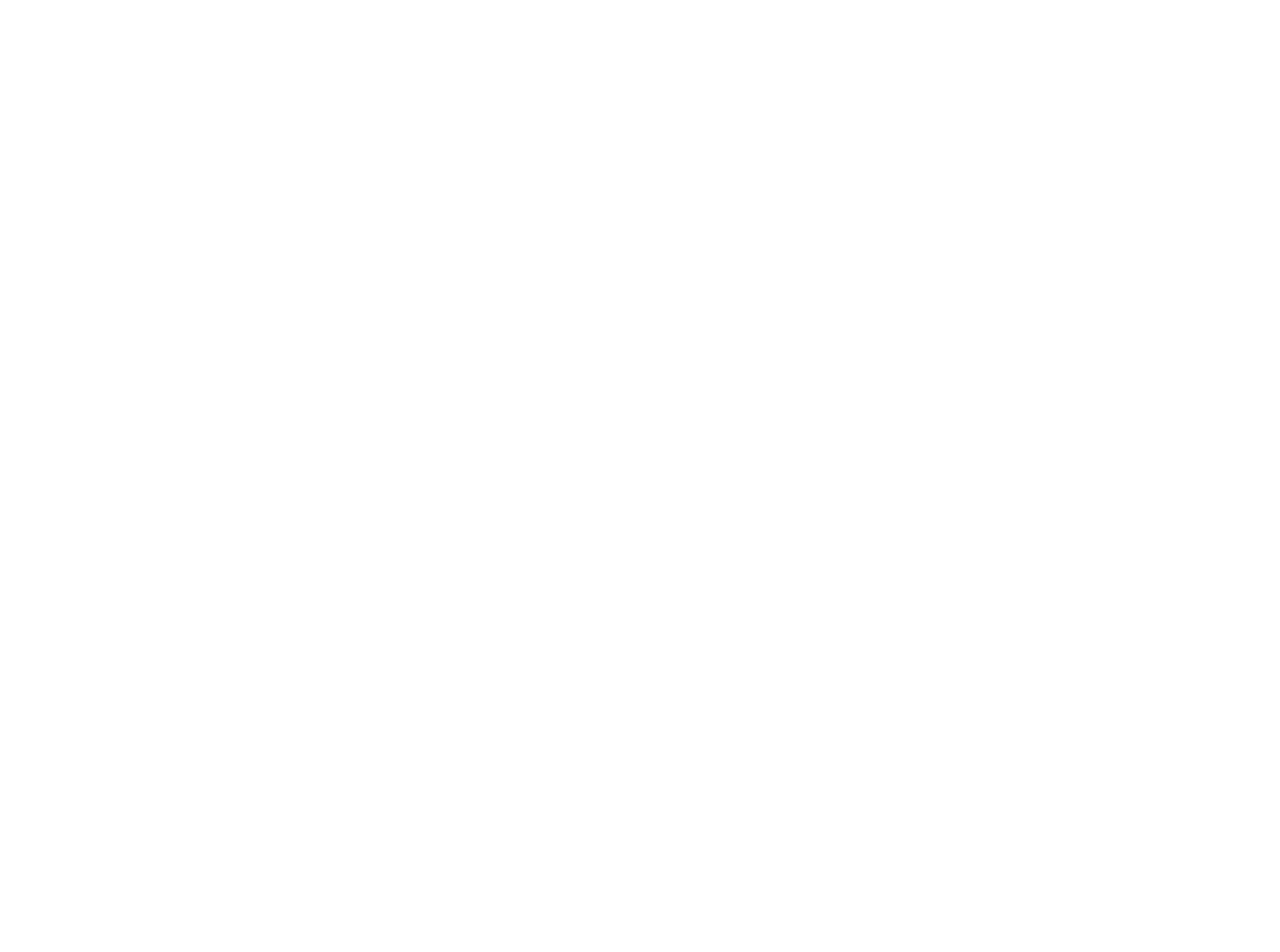
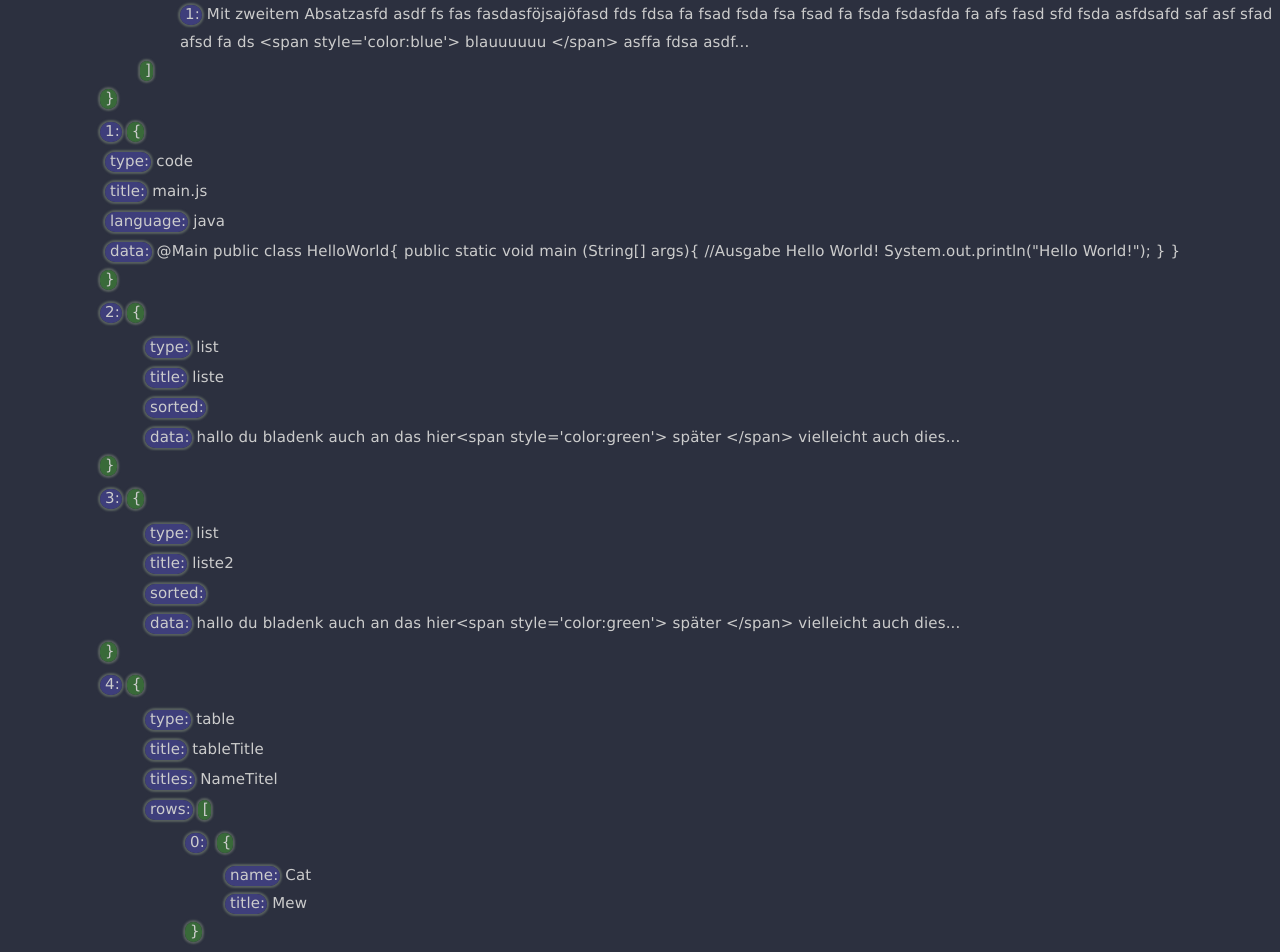
Before and after one commit to Steppzilla/code-works, a React (Create React App) app: page / in a window 1280 px wide. Shown: the part 1820-2772 px from the top of the page. Before the commit the page ends 1442 px from the top, so only its background shows below. Built offline with nearby package versions, Linux system fonts and the light colour scheme.

Commit message:
add json-View

```diff
--- a/src/App.tsx
+++ b/src/App.tsx
@@ -2,6 +2,7 @@ import React from 'react';
 import './App.css';
 import Article from "./component/Article";
 import TableEditor from "./component/textBoxes/TableEditor";
+import ArticleEditor from "./component/ArticleEditor";
 
 function App() {
     return (
@@ -9,7 +10,7 @@ function App() {
             <Article/>
             <p> TableEditor</p>
             <TableEditor/>
-
+            <ArticleEditor/>
         </div>
     );
 }
--- /dev/null
+++ b/src/component/ArticleEditor.css
@@ -0,0 +1,47 @@
+#AE{
+    text-align: left;
+    margin-left:10px;
+    padding-left:10px;
+    letter-spacing: 0.01em;
+}
+
+#AE h1{
+    border-bottom:0;
+}
+
+#AE .box{
+    text-align: left;
+  /*  border:1px black solid;*/
+    border-radius: 6px;
+    margin-left:25px;
+}
+
+#AE p{
+    margin: 0;
+}
+
+#AE .box>p{
+    padding-left:5px;
+    border-radius:5px;
+    margin:2px 0 0 0;
+}
+
+.key{
+    background-color: #3e3e7b;
+    border-radius: 15px;
+    padding:0 2px 2px 5px;
+    box-shadow: 0 0 2px 2px rgba(113, 123, 113, 0.63);
+}
+
+#AE div{
+    margin:4px 0 0 25px;
+    padding:1px 0 0 15px;
+  /*  box-shadow: 0 0 4px 4px rgba(0, 0, 0, 0.29);*/
+}
+
+#AE .structure{
+    background-color: #396a39;
+    border-radius: 15px;
+    padding:0 2px 2px 5px;
+    box-shadow: 0 0 2px 2px rgba(113, 123, 113, 0.63);
+}
--- /dev/null
+++ b/src/component/ArticleEditor.tsx
@@ -0,0 +1,129 @@
+import {useState} from "react";
+import "./Article.css";
+import {article} from "../static/codeStringExamples";
+import {ArticleData} from "../model/ArticleData";
+import "./ArticleEditor.css";
+
+export default function ArticleEditor() {
+
+    const [article2, setArticle2] = useState<ArticleData>(article);
+
+    return (
+        <div id={"AE"}>
+            <h1> JSON - Ansicht:</h1>
+            <span className={"structure"}>&#123;</span>
+            <div>
+                <p><span className={"key"}>h1:</span> <input value={article2.h1}/></p>
+                <p><span className={"key"}>h2:</span> {article2.h2}</p>
+                <span className={"key"}>data:</span>&nbsp;<span className={"structure"}>[</span>
+                {article2.data.map((val, valI) =>
+                    <div className={"box"}>
+                        <span className={"key"}>{valI}:</span> <span className={"structure"}>&#123;</span>
+                        {(val.type === "text") &&
+                            <>
+                                <div>
+                                    <p><span className={"key"}>type:</span> {val.type}</p>
+                                    <p><span className={"key"}>h3:</span> {val.title}</p>
+                                    <p><span className={"key"}>paragraphs:</span> <span className={"structure"}>[</span>
+                                        {val.paragraphs.map((par, p) =>
+                                            <div>
+                                                <p><span className={"key"}>{p}:</span> {par}</p>
+                                            </div>
+                                        )}
+                                        <span className={"structure"}>]</span>
+                                    </p>
+                                </div>
+                            </>
+                        }
+                        {(val.type === "code") &&
+                            <>
+                                <p><span className={"key"}>type:</span> {val.type}</p>
+                                <p><span className={"key"}>title:</span> {val.title} </p>
+                                <p><span className={"key"}>language:</span> {val.language} </p>
+                                <p><span className={"key"}>data:</span> {val.data}</p>
+                            </>
+                        }
+                        {(val.type === "list") &&
+                            <div className={"box"}>
+                                <p><span className={"key"}>type:</span> {val.type}</p>
+                                <p><span className={"key"}>title:</span> {val.title} </p>
+                                <p><span className={"key"}>sorted:</span> {val.sorted}  </p>
+                                <p><span className={"key"}>data:</span> {val.paragraphs} </p>
+                            </div>
+                        }
+                        {(val.type === "table") &&
+                            <div className={"box"}>
+                                <p><span className={"key"}>type:</span> {val.type}</p>
+                                <p><span className={"key"}>title:</span> {val.title ? val.title : ""}</p>
+                                <p><span className={"key"}>titles:</span> {val.titles}</p>
+                                <p><span className={"key"}>rows:</span> <span className={"structure"}>[</span>
+                                    {
+                                        val.columns.map((column, c) =>
+                                            <div>
+                                                <p><span className={"key"}>{c}:</span> &nbsp;
+                                                    <span className={"structure"}>&#123;</span>
+                                                    <div>
+                                                        {Object.keys(column).map((cell, cI) => <p>
+                                                                <span className={"key"}>{cell}:</span>
+                                                                <span> {Object.values(column)[cI]}</span>
+                                                            </p>
+                                                        )}
+                                                    </div>
+                                                    <span className={"structure"}>&#125;</span>
+                                                </p>
+                                            </div>
+                                        )}
+                                    <span className={"structure"}>]</span>
+                                </p>
+                            </div>
+                        }
+                        {(val.type === "diagram") && (<div className={"box"}>
+                                <p><span className={"key"}>type:</span> {val.type}</p>
+                                <p><span className={"key"}>data:</span> <span className={"structure"}>[</span>
+                                    {val.diagramData.map((ele, e) => {
+                                        return (<div><span className={"key"}>{e}:</span>
+                                                &nbsp;<span className={"structure"}>&#123;</span>
+                                                <div>
+                                                    <p><span className={"key"}>title:</span> {ele.title}</p>
+                                                    <p><span className={"key"}>color:</span> {ele.color}</p>
+                                                    <p><span className={"key"}>types:</span> <span
+                                                        className={"structure"}>[</span>
+                                                        {ele.types.map((ele, eleI) => {
+                                                                return (<div>
+                                                                    <span className={"key"}>{eleI}</span>&nbsp;
+                                                                    <span className={"structure"}>&#123;</span>
+                                                                    <div>
+                                                                        <p><span
+                                                                            className={"key"}>attribute:</span> {ele.attribute}
+                                                                        </p>
+                                                                        <p><span className={"key"}>type:</span> {ele.type}
+                                                                        </p>
+                                                                    </div>
+                                                                    <span className={"structure"}>&#125;</span>
+                                                                </div>)
+                                                            }
+                                                        )}
+                                                        <span className={"structure"}>]</span>
+                                                    </p>
+                                                </div>
+                                                <span className={"structure"}>&#125;</span>
+                                            </div>
+                                        )
+                                    })}
+                                    <span className={"structure"}>]</span>
+                                </p>
+
+                            </div>
+                        )
+                        }
+                        <span className={"structure"}>&#125;</span>
+                    </div>
+                )
+                }
+                )
+                <span className={"structure"}>]</span>
+            </div>
+            <span className={"structure"}>&#125;</span>
+        </div>
+    )
+}
```
